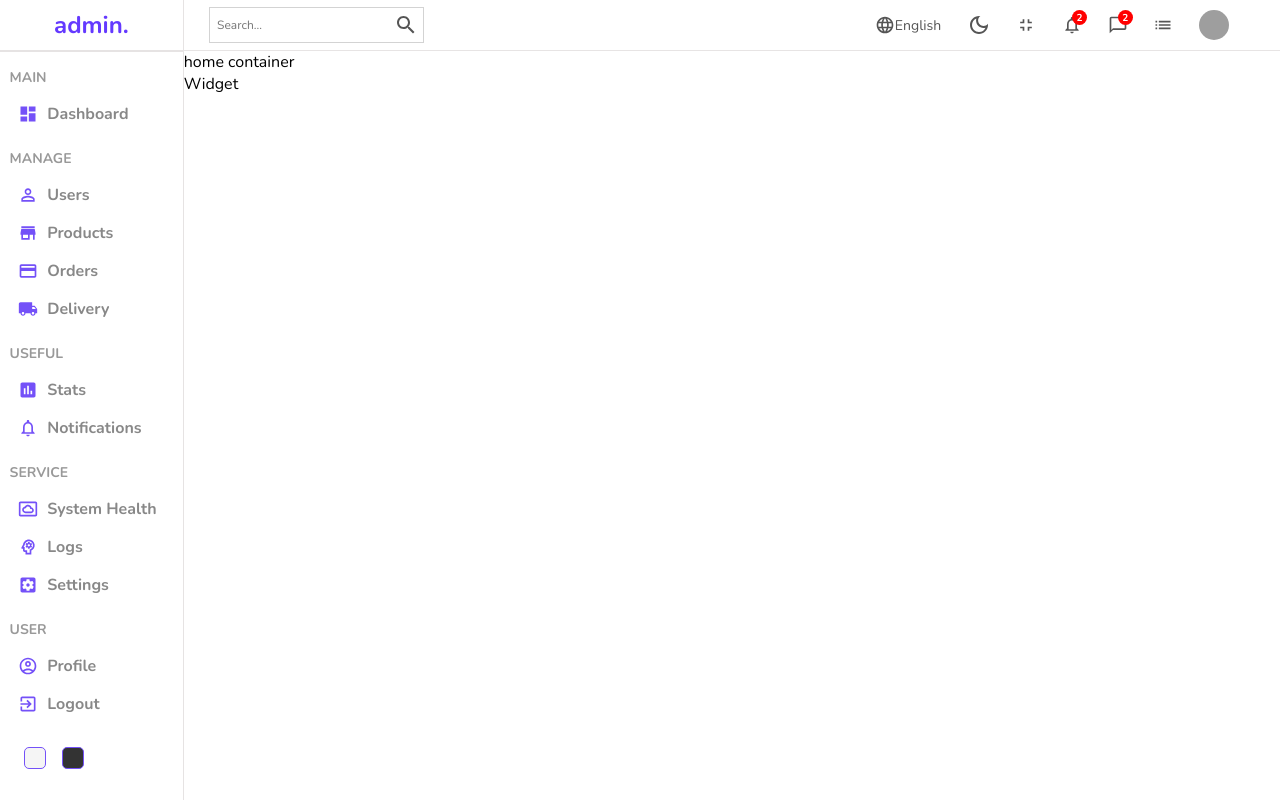
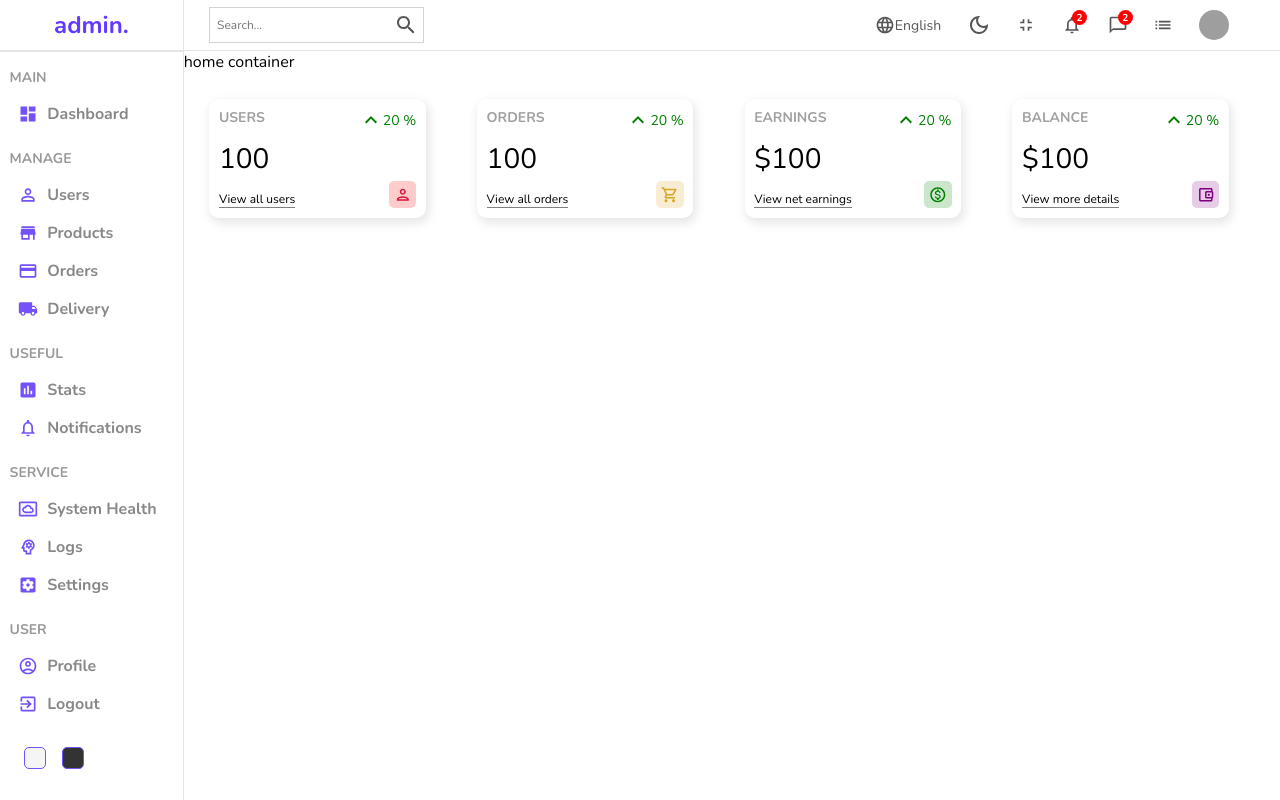
Before and after one commit to JeefKeef/admin-dashboard, a React (Create React App) app: page / in a window 1280 px wide. Built offline with nearby package versions, Linux system fonts and the light colour scheme; grey boxes are pictures that could not be loaded.

Commit message:
Added Widget components

```diff
--- a/src/components/widget/Widget.tsx
+++ b/src/components/widget/Widget.tsx
@@ -1,11 +1,113 @@
 import * as React from 'react';
+import KeyboardArrowUpIcon from '@mui/icons-material/KeyboardArrowUp';
+import PersonOutlinedIcon from '@mui/icons-material/PersonOutlined';
+import AccountBalanceWalletOutlinedIcon from '@mui/icons-material/AccountBalanceWalletOutlined';
+import ShoppingCartOutlinedIcon from '@mui/icons-material/ShoppingCartOutlined';
+import MonetizationOnOutlinedIcon from '@mui/icons-material/MonetizationOnOutlined';
 
 import './widget.scss';
 
-const Widget = () => {
+type WidgetProps = {
+  option: string;
+};
+
+type Data = {
+  title: string;
+  isMoney: boolean;
+  link: string;
+  icon: React.ReactElement;
+};
+
+const Widget = ({ option }: WidgetProps) => {
+  let data: Data;
+
+  const tempAmount = '100';
+  const tempDiff = '20';
+
+  switch (option) {
+    case 'user':
+      data = {
+        title: 'USERS',
+        isMoney: false,
+        link: 'View all users',
+        icon: (
+          <PersonOutlinedIcon
+            className="icon"
+            style={{
+              color: 'crimson',
+              backgroundColor: 'rgba(255, 0, 0, 0.2)',
+            }}
+          />
+        ),
+      };
+      break;
+    case 'order':
+      data = {
+        title: 'ORDERS',
+        isMoney: false,
+        link: 'View all orders',
+        icon: (
+          <ShoppingCartOutlinedIcon
+            className="icon"
+            style={{
+              backgroundColor: 'rgba(218, 165, 32, 0.2)',
+              color: 'goldenrod',
+            }}
+          />
+        ),
+      };
+      break;
+    case 'earning':
+      data = {
+        title: 'EARNINGS',
+        isMoney: true,
+        link: 'View net earnings',
+        icon: (
+          <MonetizationOnOutlinedIcon
+            className="icon"
+            style={{ backgroundColor: 'rgba(0, 128, 0, 0.2)', color: 'green' }}
+          />
+        ),
+      };
+      break;
+    case 'balance':
+      data = {
+        title: 'BALANCE',
+        isMoney: true,
+        link: 'View more details',
+        icon: (
+          <AccountBalanceWalletOutlinedIcon
+            className="icon"
+            style={{
+              backgroundColor: 'rgba(128, 0, 128, 0.2)',
+              color: 'purple',
+            }}
+          />
+        ),
+      };
+      break;
+    default:
+      break;
+  }
   return (
-    <div>Widget</div>
-  )
-}
+    <div className="widget">
+      <div className="left">
+        <span className="title">{data.title}</span>
+        <span className="counter">
+          {data.isMoney && '$'}
+          {tempAmount}
+        </span>
+        <span className="link">{data.link}</span>
+      </div>
+      <div className="right">
+        <div className="percentage positive">
+          <KeyboardArrowUpIcon />
+          {tempDiff} %
+        </div>
+        {data.icon}
+      </div>
+    </div>
+  );
+};
 
-export default Widget
+export default Widget;
--- a/src/components/widget/widget.scss
+++ b/src/components/widget/widget.scss
@@ -0,0 +1,56 @@
+.widget {
+    -webkit-box-shadow: 2px 4px 10px 1px rgba(0, 0, 0, 0.47);
+    border-radius: 10px;
+    box-shadow: 2px 4px 10px 1px rgba(201, 201, 201, 0.47);
+    display: flex;
+    flex: 1;
+    height: 100px;
+    justify-content: space-between;
+    margin-right: 1.6rem;
+    padding: .6rem;
+
+    .left,
+    .right {
+        display: flex;
+        flex-direction: column;
+        justify-content: space-between;
+
+        .title {
+            color: rgb(160, 160, 160);
+            font-size: 14px;
+            font-weight: bold;
+        }
+
+        .counter {
+            font-size: 28px;
+            font-weight: 300;
+        }
+
+        .link {
+            border-bottom: 1px solid gray;
+            font-size: 12px;
+            width: max-content;
+        }
+
+        .percentage {
+            align-items: center;
+            display: flex;
+            font-size: 14px;
+
+            &.positive {
+                color: green;
+            }
+
+            &.negative {
+                color: red;
+            }
+        }
+
+        .icon {
+            align-self: flex-end;
+            border-radius: 5px;
+            font-size: 18px;
+            padding: .3rem;
+        }
+    }
+}
--- a/src/pages/home/Home.tsx
+++ b/src/pages/home/Home.tsx
@@ -13,7 +13,10 @@ const Home = () => {
         <Navbar />
         home container
         <div className="widgets">
-          <Widget />
+          <Widget option="user" />
+          <Widget option="order" />
+          <Widget option="earning" />
+          <Widget option="balance" />
         </div>
       </div>
     </div>
--- a/src/pages/home/home.scss
+++ b/src/pages/home/home.scss
@@ -1,6 +1,13 @@
 .home {
     display: flex;
+
     .homeContainer {
         flex: 6;
+
+        .widgets {
+            display: flex;
+            padding: 1.6rem;
+            gap: 1.6rem;
+        }
     }
 }
```
